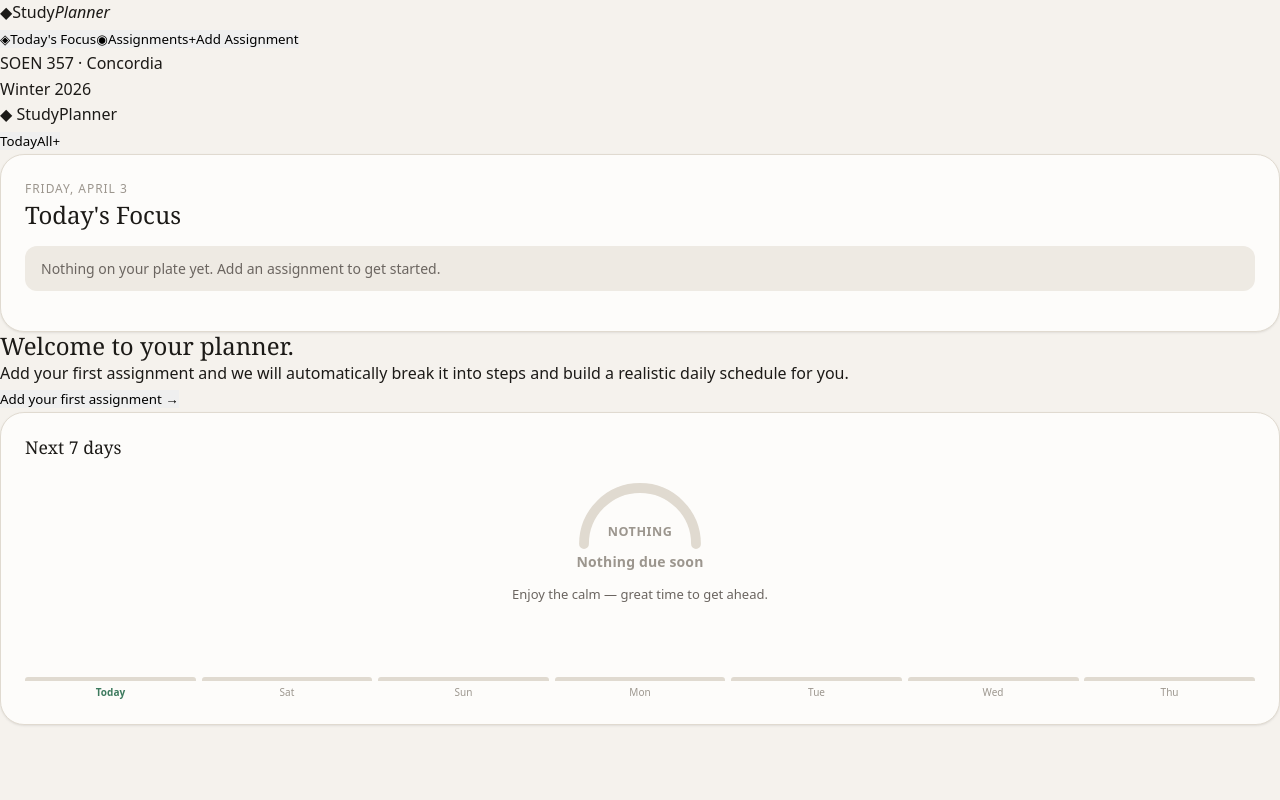
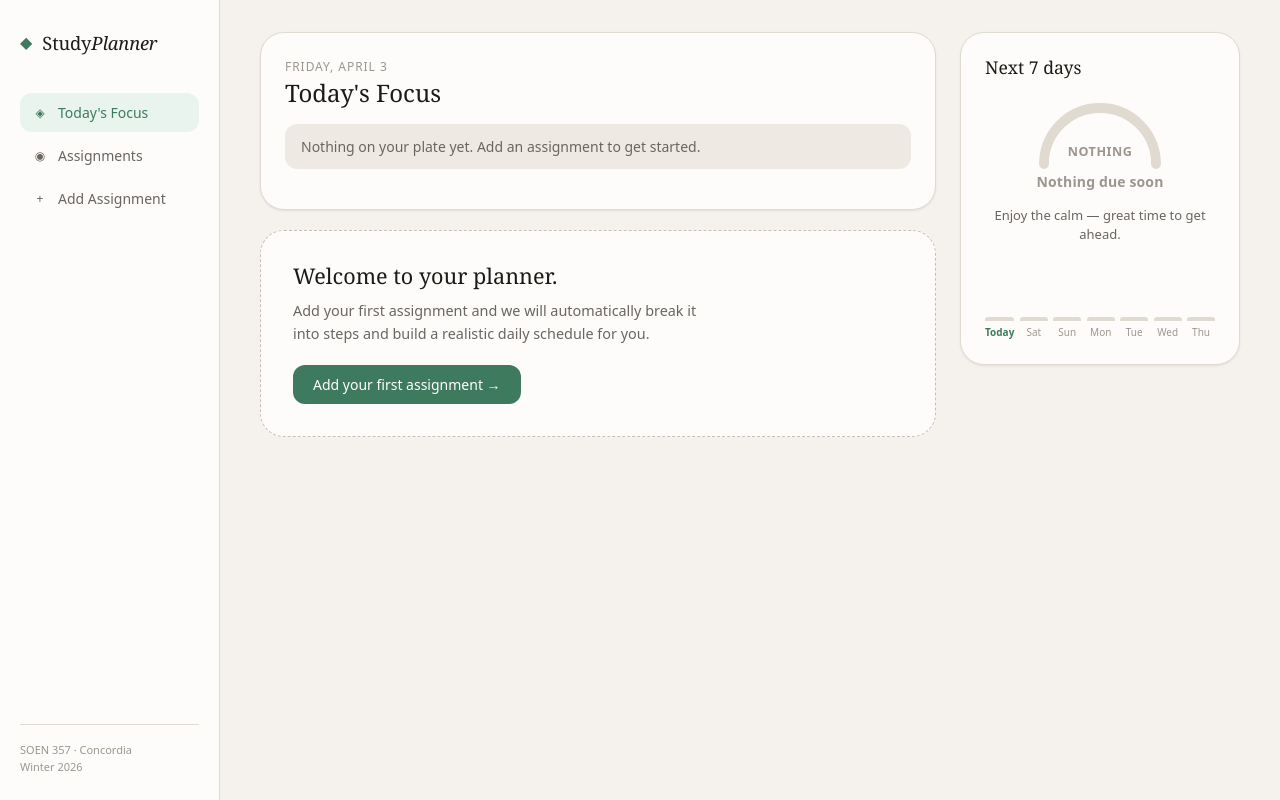
Before and after one commit to p-nikyem/SmartStudyPlanner, a React (Create React App) app in the folder smart-study-planner/: page / in a window 1280 px wide. Built offline with nearby package versions, Linux system fonts and the light colour scheme.

Commit message:
Updated app.css

```diff
--- a/smart-study-planner/src/App.css
+++ b/smart-study-planner/src/App.css
@@ -1,38 +1,316 @@
-.App {
+/* ── App shell ── */
+.app {
+  display: flex;
+  min-height: 100vh;
+}
+
+/* ── Sidebar ── */
+.sidebar {
+  width: 220px;
+  flex-shrink: 0;
+  background: var(--bg-card);
+  border-right: 1px solid var(--border);
+  display: flex;
+  flex-direction: column;
+  padding: 1.75rem 1.25rem 1.5rem;
+  position: sticky;
+  top: 0;
+  height: 100vh;
+  overflow-y: auto;
+}
+
+.sidebar__brand {
+  display: flex;
+  align-items: center;
+  gap: 0.625rem;
+  margin-bottom: 2.25rem;
+}
+
+.sidebar__logo {
+  color: var(--accent);
+  font-size: 1rem;
+}
+
+.sidebar__name {
+  font-family: var(--font-display);
+  font-size: 1.15rem;
+  color: var(--text-primary);
+  letter-spacing: -0.01em;
+}
+
+.sidebar__name em {
+  font-style: italic;
+}
+
+/* Nav */
+.sidebar__nav {
+  display: flex;
+  flex-direction: column;
+  gap: 0.25rem;
+  flex: 1;
+}
+
+.sidebar__link {
+  display: flex;
+  align-items: center;
+  gap: 0.625rem;
+  background: none;
+  border: none;
+  border-radius: var(--radius-md);
+  padding: 0.625rem 0.75rem;
+  font-size: 0.875rem;
+  color: var(--text-secondary);
+  cursor: pointer;
+  text-align: left;
+  transition:
+    background 0.15s,
+    color 0.15s;
+  position: relative;
+}
+
+.sidebar__link:hover {
+  background: var(--bg-subtle);
+  color: var(--text-primary);
+}
+
+.sidebar__link--active {
+  background: var(--accent-light);
+  color: var(--accent);
+  font-weight: 500;
+}
+
+.sidebar__link-icon {
+  font-size: 0.75rem;
+  width: 16px;
   text-align: center;
 }
 
-.App-logo {
-  height: 40vmin;
-  pointer-events: none;
+.sidebar__badge {
+  margin-left: auto;
+  background: var(--accent);
+  color: white;
+  font-size: 0.6875rem;
+  font-weight: 600;
+  border-radius: 20px;
+  padding: 0.1rem 0.45rem;
+  min-width: 18px;
+  text-align: center;
 }
 
-@media (prefers-reduced-motion: no-preference) {
-  .App-logo {
-    animation: App-logo-spin infinite 20s linear;
+/* Sidebar progress */
+.sidebar__progress {
+  margin-top: 1.5rem;
+  padding-top: 1.5rem;
+  border-top: 1px solid var(--border);
+}
+
+.sidebar__prog-label {
+  display: flex;
+  justify-content: space-between;
+  font-size: 0.75rem;
+  color: var(--text-muted);
+  margin-bottom: 0.5rem;
+}
+
+.sidebar__prog-bar {
+  height: 4px;
+  background: var(--bg-subtle);
+  border-radius: 2px;
+  overflow: hidden;
+}
+
+.sidebar__prog-fill {
+  height: 100%;
+  background: var(--accent);
+  border-radius: 2px;
+  transition: width 0.5s ease;
+}
+
+.sidebar__footer {
+  margin-top: 1.5rem;
+  padding-top: 1rem;
+  border-top: 1px solid var(--border);
+  font-size: 0.6875rem;
+  color: var(--text-muted);
+  line-height: 1.6;
+}
+
+/* ── Main ── */
+.main {
+  flex: 1;
+  min-width: 0;
+  display: flex;
+  flex-direction: column;
+}
+
+/* Mobile top bar (hidden on desktop) */
+.topbar {
+  display: none;
+}
+
+.main__content {
+  flex: 1;
+  padding: 2rem 2.5rem;
+  max-width: 1100px;
+}
+
+/* ── Layouts ── */
+.layout-dashboard {
+  display: grid;
+  grid-template-columns: 1fr 280px;
+  gap: 1.5rem;
+  align-items: start;
+}
+
+.layout-dashboard__left {
+  display: flex;
+  flex-direction: column;
+  gap: 1.25rem;
+}
+
+.layout-dashboard__right {
+  position: sticky;
+  top: 2rem;
+}
+
+.layout-single {
+  max-width: 720px;
+}
+
+.layout-single--narrow {
+  max-width: 520px;
+}
+
+/* ── Page header ── */
+.page-header {
+  display: flex;
+  align-items: center;
+  justify-content: space-between;
+  margin-bottom: 1.5rem;
+}
+
+.page-title {
+  font-family: var(--font-display);
+  font-size: 1.75rem;
+  color: var(--text-primary);
+}
+
+.page-add-btn {
+  background: var(--text-primary);
+  color: var(--bg-card);
+  border-radius: var(--radius-md);
+  padding: 0.5rem 1rem;
+  font-size: 0.875rem;
+  font-weight: 500;
+  transition:
+    background 0.15s,
+    transform 0.1s;
+}
+
+.page-add-btn:hover {
+  background: #2d2b28;
+  transform: translateY(-1px);
+}
+
+/* ── Onboarding card ── */
+.onboarding {
+  background: var(--bg-card);
+  border: 1px dashed var(--border-strong);
+  border-radius: var(--radius-xl);
+  padding: 2rem 2rem;
+  animation: fadeUp 0.4s 0.15s ease both;
+}
+
+.onboarding__title {
+  font-family: var(--font-display);
+  font-size: 1.35rem;
+  margin-bottom: 0.625rem;
+  color: var(--text-primary);
+}
+
+.onboarding__body {
+  font-size: 0.9rem;
+  color: var(--text-secondary);
+  line-height: 1.6;
+  margin-bottom: 1.25rem;
+  max-width: 420px;
+}
+
+.onboarding__cta {
+  background: var(--accent);
+  color: white;
+  border-radius: var(--radius-md);
+  padding: 0.625rem 1.25rem;
+  font-size: 0.875rem;
+  font-weight: 500;
+  transition:
+    background 0.15s,
+    transform 0.1s;
+}
+
+.onboarding__cta:hover {
+  background: #2f6048;
+  transform: translateY(-1px);
+}
+
+/* ── Responsive ── */
+@media (max-width: 900px) {
+  .sidebar {
+    display: none;
+  }
+
+  .topbar {
+    display: flex;
+    align-items: center;
+    justify-content: space-between;
+    padding: 0.875rem 1.25rem;
+    background: var(--bg-card);
+    border-bottom: 1px solid var(--border);
+    position: sticky;
+    top: 0;
+    z-index: 10;
+  }
+
+  .topbar__brand {
+    font-family: var(--font-display);
+    font-size: 1rem;
+    color: var(--text-primary);
+  }
+
+  .topbar__tabs {
+    display: flex;
+    gap: 0.25rem;
+  }
+
+  .topbar__tab {
+    background: none;
+    border: 1.5px solid var(--border);
+    border-radius: var(--radius-sm);
+    padding: 0.35rem 0.75rem;
+    font-size: 0.8125rem;
+    color: var(--text-secondary);
+    cursor: pointer;
+    transition:
+      background 0.15s,
+      color 0.15s;
+  }
+
+  .topbar__tab--active {
+    background: var(--accent-light);
+    border-color: var(--accent);
+    color: var(--accent);
+    font-weight: 500;
+  }
+
+  .main__content {
+    padding: 1.25rem 1rem;
+  }
+
+  .layout-dashboard {
+    grid-template-columns: 1fr;
+  }
+
+  .layout-dashboard__right {
+    position: static;
   }
 }
-
-.App-header {
-  background-color: #282c34;
-  min-height: 100vh;
-  display: flex;
-  flex-direction: column;
-  align-items: center;
-  justify-content: center;
-  font-size: calc(10px + 2vmin);
-  color: white;
-}
-
-.App-link {
-  color: #61dafb;
-}
-
-@keyframes App-logo-spin {
-  from {
-    transform: rotate(0deg);
-  }
-  to {
-    transform: rotate(360deg);
-  }
-}
```
